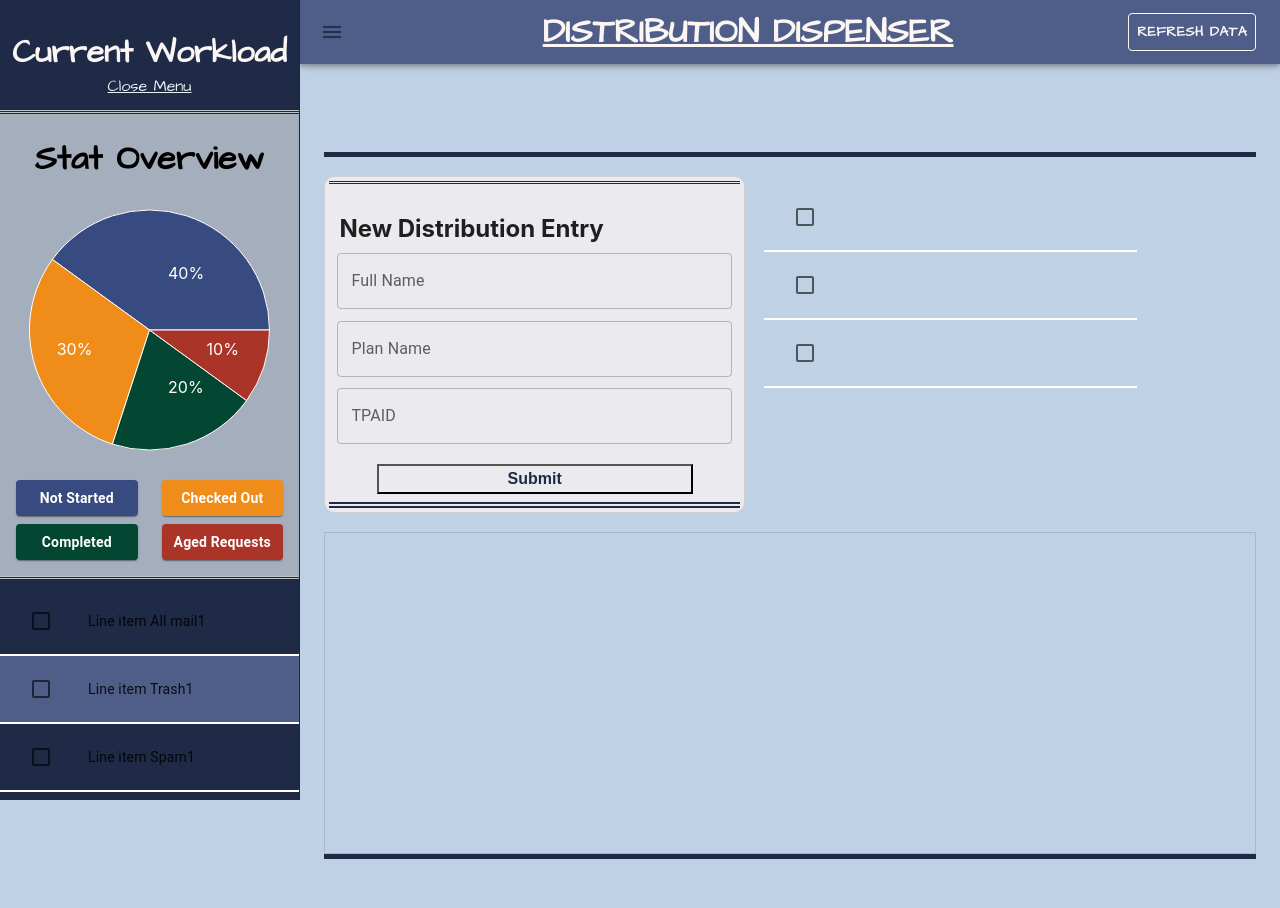
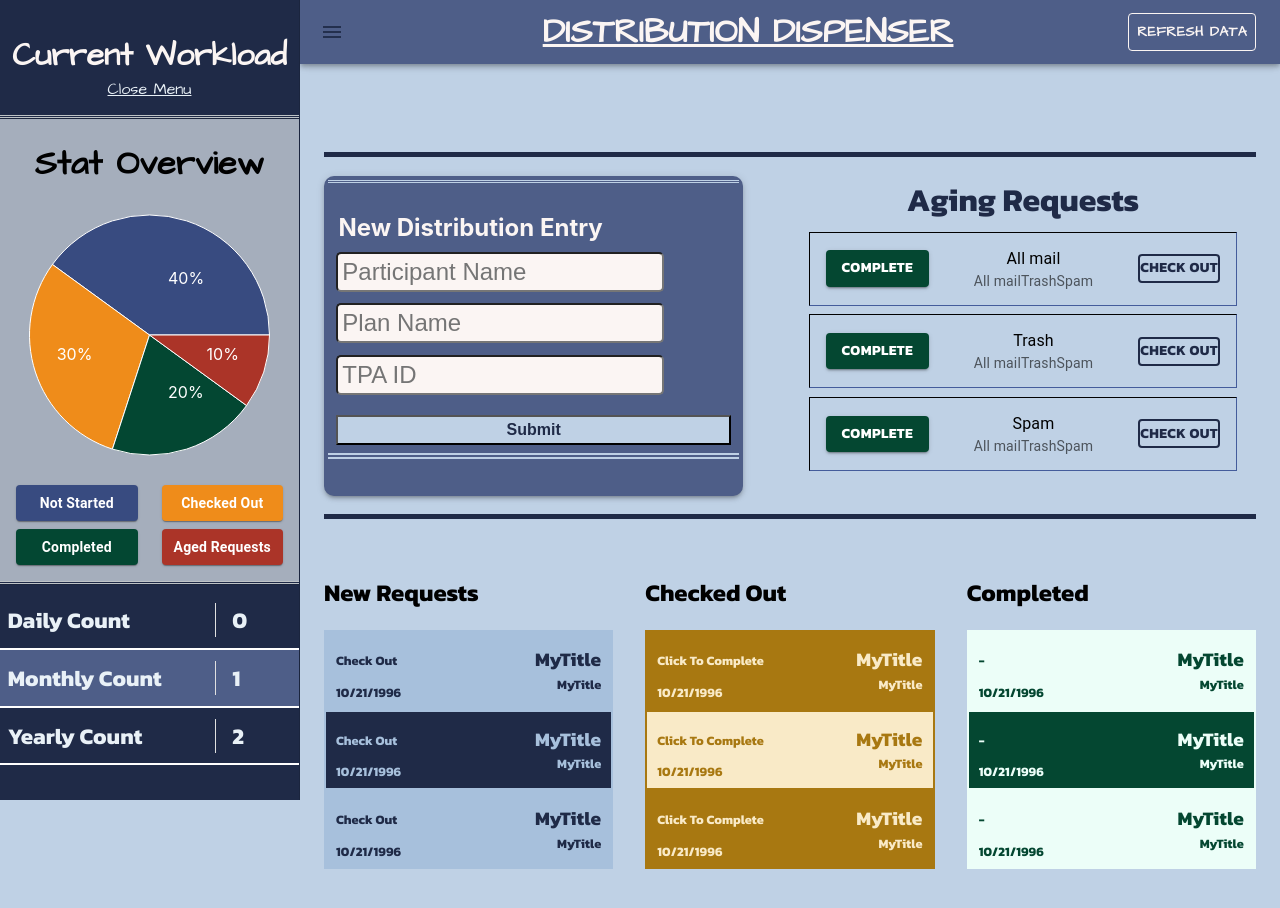
Before and after one commit to ColinJCunningham/dist_distributor, a React (Create React App) app: page / in a window 1280 px wide. Shown: the top 908 px of the page. Built offline with nearby package versions, Linux system fonts and the light colour scheme.

Commit message:
Completion of Main Page

```diff
--- a/package.json
+++ b/package.json
@@ -15,6 +15,7 @@
     "react-dom": "^17.0.2",
     "react-hook-form": "^7.27.1",
     "react-scripts": "5.0.0",
+    "react-window": "^1.8.6",
     "recharts": "^2.1.9",
     "web-vitals": "^2.1.4"
   },
--- a/src/App.css
+++ b/src/App.css
@@ -29,3 +29,8 @@
   font-family: "big";
   src: local("big"), url(../src/Assets/Fonts/big.ttf) format("truetype");
 }
+
+@font-face {
+  font-family: "bold";
+  src: local("bold"), url(../src/Assets/Fonts/bold.ttf) format("truetype");
+}
--- a/src/Components/01-Body/Body_Components/Row_One/dash.js
+++ b/src/Components/01-Body/Body_Components/Row_One/dash.js
@@ -11,24 +11,13 @@ import ListItemText from "@mui/material/ListItemText";
 import ListItemButton from "@mui/material/ListItemButton";
 import Checkbox from "@mui/material/Checkbox";
 import List from "@mui/material/List";
+import Button from "@mui/material/Button";
+import ListItemAvatar from "@mui/material/ListItemAvatar";
+import Avatar from "@mui/material/Avatar";
+import IconButton from "@mui/material/IconButton";
 
 export default function Dash() {
 	const [array, setArray] = React.useState(["All mail", "Trash", "Spam"]);
-
-  const [checked, setChecked] = React.useState([0]);
-
-  const handleToggle = (value) => () => {
-    const currentIndex = checked.indexOf(value);
-    const newChecked = [...checked];
-
-    if (currentIndex === -1) {
-      newChecked.push(value);
-    } else {
-      newChecked.splice(currentIndex, 1);
-    }
-
-    setChecked(newChecked);
-  };
 
 	return (
 		<div
@@ -36,39 +25,49 @@ export default function Dash() {
 			style={{
 				minHeight: "20rem",
 				backgroundColor: "transparent",
-        minWidth: "40%",
-        maxWidth: "50%",
-        margin: "2% 2% 2% 0",
+				width: "50%",
+				margin: "2% 2% 2% 5%",
 				borderRadius: "10px",
-      }}
-      square>
+			}}>
+			<span
+				style={{
+					fontSize: "2rem",
+					fontFamily: "bold, serif",
+					fontWeight: "800",
+					color: "#1f2a47",
+				}}>
+				Aging Requests
+			</span>
 			<List>
 				{array.map((value, index, text) => (
 					<ListItem
-            onClick={(e) => console.log(index)}
 						style={{
-              borderBottom: "2px double white",
+							textAlign: "center",
+							border: "1px inset #1f2a47",
+							marginBottom: "2%",
+						}}
+						key={index}>
+						<Button
+							style={{
+								fontFamily: "bold, serif",
+								fontWeight: "800",
+								backgroundColor: "#044731",
+							}}
+							variant='contained'>
+							Complete
+						</Button>
+						<ListItemText primary={value} secondary={text} />
+						<Button
+							style={{
+								fontFamily: "bold, serif",
+								border: "2px solid #1f2a47",
+								color: "#1f2a47",
+								fontWeight: "900",
 								backgroundColor: "transparent",
-            }}
-            button
-            key={index}>
-            <ListItemButton
-              role={undefined}
-              onClick={handleToggle(value)}
-              dense>
-              <ListItemIcon>
-                <Checkbox
-                  edge='start'
-                  checked={checked.indexOf(value) !== -1}
-                  tabIndex={-1}
-                  disableRipple
-                  inputProps={{
-                    "aria-labelledby": `checkbox-list-label-${value}`,
-                  }}
-                />
-              </ListItemIcon>
-              <ListItemText id={"1"} />
-            </ListItemButton>
+								padding: ".1%",
+							}}>
+							Check Out
+						</Button>
 					</ListItem>
 				))}
 			</List>
--- a/src/Components/01-Body/Body_Components/Row_One/dist.js
+++ b/src/Components/01-Body/Body_Components/Row_One/dist.js
@@ -4,23 +4,32 @@ import { useForm } from "react-hook-form";
 import Box from "@mui/material/Box";
 import Paper from "@mui/material/Paper";
 import Stack from "@mui/material/Stack";
-import TextField from "@mui/material/TextField";
 
 export default function NewDistribution() {
 	const { register, handleSubmit } = useForm();
 	const [data, setData] = useState("");
+	const inputStyle = {
+		marginBottom: "3%",
+		color: "#1f2a47",
+		minWidth: "80%",
+		fontSize: "1.5rem",
+		padding: "1%",
+		backgroundColor: "#fbf5f3",
+		borderRadius: "5px",
+	};
 	return (
 		<Paper
 			onClick={(e) => console.log(1)}
 			style={{
-        minHeight: "20rem",
-        backgroundColor: "#fbf5f3bb",
+				minHeight: "15rem",
+				maxHeight: "20rem",
+				backgroundColor: "#4e5e88",
 				minWidth: "20%",
 				maxWidth: "45%",
 				margin: "2% 2% 2% 0",
 				borderRadius: "10px",
+				color: "#fbf5f3",
 			}}
-      variant='outlined'
 			elevation={3}
 			square>
 			<form
@@ -31,8 +40,9 @@ export default function NewDistribution() {
 				<div
 					style={{
 						padding: "2%",
-            borderTop: "3px double #1f2a47",
-            borderBottom: "6px double #1f2a47",
+						borderTop: "3px double #bed0e5",
+						borderBottom: "6px double #bed0e5",
+						textAlign: "left",
 					}}>
 					<h2
 						style={{
@@ -42,27 +52,21 @@ export default function NewDistribution() {
 						}}>
 						New Distribution Entry
 					</h2>
-          <TextField
-            fullWidth
-            style={{ marginBottom: "3%" }}
+					<input
+						style={inputStyle}
 						label='Full Name'
-            id='fullWidth'
 						{...register("firstName")}
 						placeholder='Participant Name'
 					/>
-          <TextField
-            fullWidth
-            style={{ marginBottom: "3%" }}
+					<input
+						style={inputStyle}
 						label='Plan Name'
-            id='fullWidth'
 						{...register("planName")}
 						placeholder='Plan Name'
 					/>
-          <TextField
-            fullWidth
-            style={{ marginBottom: "3%" }}
+					<input
+						style={inputStyle}
 						label='TPAID'
-            id='fullWidth'
 						{...register("tpaid")}
 						placeholder='TPA ID'
 					/>
@@ -70,12 +74,12 @@ export default function NewDistribution() {
 					<input
 						style={{
 							marginTop: "2%",
-              width: "80%",
+							width: "100%",
 							padding: "1%",
 							fontSize: "1rem",
 							fontWeight: "800",
 							color: "#1f2a47",
-              backgroundColor: "transparent",
+							backgroundColor: "#bfd1e5",
 						}}
 						type='submit'
 					/>
--- /dev/null
+++ b/src/Components/01-Body/Body_Components/Row_Two/list.js
@@ -0,0 +1,103 @@
+import * as React from "react";
+import List from "@mui/material/List";
+import ListItem from "@mui/material/ListItem";
+import ListItemButton from "@mui/material/ListItemButton";
+import ListItemIcon from "@mui/material/ListItemIcon";
+import ListItemText from "@mui/material/ListItemText";
+import Checkbox from "@mui/material/Checkbox";
+import IconButton from "@mui/material/IconButton";
+import CommentIcon from "@mui/icons-material/Comment";
+import Typography from "@mui/material/Typography";
+import Button from "@mui/material/Button";
+import Stack from "@mui/material/Stack";
+
+export default function ListTemplate(props) {
+	console.log(props);
+	const primarycolor = props.primary;
+	const secondarycolor = props.secondary;
+	const [array, setArray] = React.useState(["All mail", "Trash", "Spam"]);
+	return (
+		<List style={{ width: "100%" }}>
+			<h2
+				style={{
+					fontFamily: "bold, serif",
+					borderBottom: "2px solid #1f2a47`",
+					textAlign: "left",
+				}}>
+				{props.title}
+			</h2>
+			{array.map((value, index, text) => (
+				<ListItem
+					onClick={(e) => console.log(index)}
+					style={{
+						border: "2px double",
+						borderColor: primarycolor,
+						backgroundColor: `${
+							index % 2 == 0 ? primarycolor : secondarycolor
+						}`,
+						padding: "0 10px 0 10px",
+						color: `${index % 2 == 0 ? secondarycolor : primarycolor}`,
+					}}
+					button
+					key={index}>
+					<ListItemIcon>
+						<ListItemText
+							disableTypography
+							style={{
+								textAlign: "left",
+								color: `${index % 2 == 0 ? secondarycolor : primarycolor}`,
+							}}
+							id={`checkbox-list-label-${value}`}
+							primary={
+								<p
+									style={{
+										fontFamily: "bold, serif",
+										fontSize: ".8em",
+										color: `${index % 2 == 0 ? secondarycolor : primarycolor}`,
+									}}>
+									{props.text}
+								</p>
+							}
+							secondary={
+								<Typography
+									style={{
+										fontFamily: "bold, serif",
+										fontSize: ".8em",
+										color: `${index % 2 == 0 ? secondarycolor : primarycolor}`,
+									}}>
+									10/21/1996
+								</Typography>
+							}
+						/>
+					</ListItemIcon>
+
+					<ListItemText
+						disableTypography
+						style={{
+							textAlign: "right",
+						}}
+						id={`checkbox-list-label-${value}`}
+						primary={
+							<Typography
+								style={{
+									fontFamily: "bold, serif",
+									fontSize: "1.2em",
+								}}>
+								MyTitle
+							</Typography>
+						}
+						secondary={
+							<Typography
+								style={{
+									fontFamily: "bold, serif",
+									fontSize: ".8em",
+								}}>
+								MyTitle
+							</Typography>
+						}
+					/>
+				</ListItem>
+			))}
+		</List>
+	);
+}
--- /dev/null
+++ b/src/Components/01-Body/Body_Components/Row_Two/main.js
@@ -0,0 +1,33 @@
+import * as React from "react";
+import Box from "@mui/material/Box";
+import Paper from "@mui/material/Paper";
+import Stack from "@mui/material/Stack";
+import ListTemplate from "./list";
+
+export default function RowTwo() {
+	return (
+		<Stack
+			style={{ marginTop: "3%" }}
+			direction={{ xs: "column", sm: "row" }}
+			spacing={{ xs: 1, sm: 2, md: 4 }}>
+			<ListTemplate
+				title='New Requests'
+				primary='#A7C0DC'
+				secondary='#1F2A47'
+				text='Check Out'
+			/>
+			<ListTemplate
+				title='Checked Out'
+				primary='#A87811'
+				secondary='#F9EAC7'
+				text='Click To Complete'
+			/>
+			<ListTemplate
+				title='Completed'
+				primary='#ECFEF8'
+				secondary='#044731'
+				text='-'
+			/>
+		</Stack>
+	);
+}
--- a/src/Components/01-Body/Nav_Components/list.js
+++ b/src/Components/01-Body/Nav_Components/list.js
@@ -16,7 +16,6 @@ export default function ChartKey() {
   }));
 
   // const COLORS = ["#1f2a47", "#EF8C1A", "#034732", "#AB3428"];
-
   return (
     <Grid container rowSpacing={1} columnSpacing={{ xs: 1, sm: 2, md: 3 }}>
       <Grid item xs={6}>
--- a/src/Components/01-Body/Nav_Components/next.js
+++ b/src/Components/01-Body/Nav_Components/next.js
@@ -1,68 +1,49 @@
 import * as React from "react";
-import { styled } from "@mui/material/styles";
-import InputLabel from "@mui/material/InputLabel";
-import MenuItem from "@mui/material/MenuItem";
-import FormControl from "@mui/material/FormControl";
-import Select from "@mui/material/Select";
-import NativeSelect from "@mui/material/NativeSelect";
-import InputBase from "@mui/material/InputBase";
+import Box from "@mui/material/Box";
+import Paper from "@mui/material/Paper";
+import Stack from "@mui/material/Stack";
+import ListItem from "@mui/material/ListItem";
+import List from "@mui/material/List";
+import ListItemIcon from "@mui/material/ListItemIcon";
+import ListItemText from "@mui/material/ListItemText";
+import ListItemButton from "@mui/material/ListItemButton";
+import Button from "@mui/material/Button";
+import Typography from "@mui/material/Typography";
+import Divider from "@mui/material/Divider";
 
-const BootstrapInput = styled(InputBase)(({ theme }) => ({
-  "label + &": {
-    marginTop: theme.spacing(3),
-  },
-  "& .MuiInputBase-input": {
-    borderRadius: 4,
-    position: "relative",
-    backgroundColor: theme.palette.background.paper,
-    border: "1px solid #ced4da",
-    fontSize: 16,
-    padding: "10px 26px 10px 12px",
-    transition: theme.transitions.create(["border-color", "box-shadow"]),
-    // Use the system font instead of the default Roboto font.
-    fontFamily: [
-      "-apple-system",
-      "BlinkMacSystemFont",
-      '"Segoe UI"',
-      "Roboto",
-      '"Helvetica Neue"',
-      "Arial",
-      "sans-serif",
-      '"Apple Color Emoji"',
-      '"Segoe UI Emoji"',
-      '"Segoe UI Symbol"',
-    ].join(","),
-    "&:focus": {
-      borderRadius: 4,
-      borderColor: "#80bdff",
-      boxShadow: "0 0 0 0.2rem rgba(0,123,255,.25)",
-    },
-  },
-}));
-
-export default function NextUp() {
-  const [age, setAge] = React.useState("");
-  const handleChange = (event) => {
-    setAge(event.target.value);
-  };
-  return (
-    <div>
-      <FormControl sx={{ m: 1 }} variant='standard'>
-        <InputLabel id='demo-customized-select-label'>Age</InputLabel>
-        <Select
-          labelId='demo-customized-select-label'
-          id='demo-customized-select'
-          value={age}
-          onChange={handleChange}
-          input={<BootstrapInput />}>
-          <MenuItem value=''>
-            <em>None</em>
-          </MenuItem>
-          <MenuItem value={10}>Ten</MenuItem>
-          <MenuItem value={20}>Twenty</MenuItem>
-          <MenuItem value={30}>Thirty</MenuItem>
-        </Select>
-      </FormControl>
-    </div>
-  );
+export default function Next() {
+	const [array, setArray] = React.useState(["All mail", "Trash", "Spam"]);
+	const time = ["Daily Count", "Monthly Count", "Yearly Count"];
+	return (
+		<List style={{ color: "#e9f1f7", fontFamily: "bold, serif" }}>
+			{array.map((value, index, text) => (
+				<ListItem
+					onClick={(e) => console.log(index)}
+					style={{
+						borderBottom: "2px double white",
+						backgroundColor: `${index % 2 == 0 ? "#1F2A47" : "#4e5e88"}`,
+						paddingLeft: "5px",
+					}}
+					button
+					key={index}>
+					<Stack
+						style={{ width: "100%", padding: "1%" }}
+						direction='row'
+						divider={
+							<Divider
+								style={{ background: "white" }}
+								orientation='vertical'
+								flexItem
+							/>
+						}
+						spacing={2}>
+						<div style={{ width: "80%", fontSize: "1.4rem" }}>
+							{time[index]}
+						</div>
+						<div style={{ width: "20%", fontSize: "1.4rem" }}>{index}</div>
+					</Stack>
+				</ListItem>
+			))}
+		</List>
+	);
 }
--- a/src/Components/01-Body/Nav_Components/piechart.js
+++ b/src/Components/01-Body/Nav_Components/piechart.js
@@ -1,22 +1,5 @@
 import React from "react";
-import {
-  PieChart,
-  Pie,
-  Legend,
-  Tooltip,
-  ResponsiveContainer,
-  Cell,
-} from "recharts";
-import { styled } from "@mui/material/styles";
-import List from "@mui/material/List";
-import ListItem from "@mui/material/ListItem";
-import ListItemText from "@mui/material/ListItemText";
-import Avatar from "@mui/material/Avatar";
-import IconButton from "@mui/material/IconButton";
-import FormGroup from "@mui/material/FormGroup";
-import FormControlLabel from "@mui/material/FormControlLabel";
-import Checkbox from "@mui/material/Checkbox";
-import Grid from "@mui/material/Grid";
+import { PieChart, Pie, ResponsiveContainer, Cell } from "recharts";
 import Typography from "@mui/material/Typography";
 import ChartKey from "./list";
 
@@ -26,9 +9,6 @@ const data = [
 	{ name: "Completed", value: 200 },
 	{ name: "Aged Requests", value: 100 },
 ];
-const Demo = styled("div")(({ theme }) => ({
-  backgroundColor: theme.palette.background.paper,
-}));
 
 const COLORS = ["#384B80", "#EF8C1A", "#034732", "#AB3428"];
 
@@ -61,8 +41,6 @@ const renderCustomizedLabel = ({
 };
 
 export default function Chart() {
-  const [dense, setDense] = React.useState(false);
-  const [secondary, setSecondary] = React.useState(false);
 	return (
 		<div
 			style={{
--- a/src/Components/01-Body/index.js
+++ b/src/Components/01-Body/index.js
@@ -1,32 +1,21 @@
 import * as React from "react";
-import { styled, useTheme } from "@mui/material/styles";
+//Material UI
+import { styled } from "@mui/material/styles";
 import Box from "@mui/material/Box";
 import Drawer from "@mui/material/Drawer";
-import CssBaseline from "@mui/material/CssBaseline";
 import MuiAppBar from "@mui/material/AppBar";
 import Toolbar from "@mui/material/Toolbar";
-import List from "@mui/material/List";
 import Typography from "@mui/material/Typography";
 import Divider from "@mui/material/Divider";
 import MenuIcon from "@mui/icons-material/Menu";
-import ChevronLeftIcon from "@mui/icons-material/ChevronLeft";
-import ChevronRightIcon from "@mui/icons-material/ChevronRight";
-import ListItem from "@mui/material/ListItem";
-import ListItemIcon from "@mui/material/ListItemIcon";
-import ListItemText from "@mui/material/ListItemText";
-import InboxIcon from "@mui/icons-material/MoveToInbox";
-import MailIcon from "@mui/icons-material/Mail";
-import Chart from "../01-Body/Nav_Components/piechart";
-import RowOne from "../01-Body/Body_Components/Row_One/main";
 import Button from "@mui/material/Button";
 import Stack from "@mui/material/Stack";
-import ListItemButton from "@mui/material/ListItemButton";
-import Checkbox from "@mui/material/Checkbox";
-import Paper from "@mui/material/Paper";
 import IconButton from "@mui/material/IconButton";
-import CommentIcon from "@mui/icons-material/Comment";
-
-const drawerWidth = 300;
+//Components
+import Chart from "../01-Body/Nav_Components/piechart";
+import Next from "../01-Body/Nav_Components/next";
+import RowOne from "../01-Body/Body_Components/Row_One/main";
+import RowTwo from "../01-Body/Body_Components/Row_Two/main";
 
 const Main = styled("main", { shouldForwardProp: (prop) => prop !== "open" })(
 	({ theme, open }) => ({
@@ -36,7 +25,7 @@ const Main = styled("main", { shouldForwardProp: (prop) => prop !== "open" })(
 			easing: theme.transitions.easing.sharp,
 			duration: theme.transitions.duration.leavingScreen,
 		}),
-    marginLeft: `-${drawerWidth}px`,
+		marginLeft: `-300px`,
 		...(open && {
 			transition: theme.transitions.create("margin", {
 				easing: theme.transitions.easing.easeOut,
@@ -55,8 +44,8 @@ const AppBar = styled(MuiAppBar, {
 		duration: theme.transitions.duration.leavingScreen,
 	}),
 	...(open && {
-    width: `calc(100% - ${drawerWidth}px)`,
-    marginLeft: `${drawerWidth}px`,
+		width: `calc(100% - 300px)`,
+		marginLeft: `300px`,
 		transition: theme.transitions.create(["margin", "width"], {
 			easing: theme.transitions.easing.easeOut,
 			duration: theme.transitions.duration.enteringScreen,
@@ -74,7 +63,6 @@ const DrawerHeader = styled("div")(({ theme }) => ({
 }));
 
 export default function MainDrawer() {
-  const theme = useTheme();
 	const [open, setOpen] = React.useState(true);
 
 	const handleDrawerOpen = () => {
@@ -84,23 +72,6 @@ export default function MainDrawer() {
 	const handleDrawerClose = () => {
 		setOpen(false);
 	};
-
-  const [checked, setChecked] = React.useState([0]);
-
-  const handleToggle = (value) => () => {
-    const currentIndex = checked.indexOf(value);
-    const newChecked = [...checked];
-
-    if (currentIndex === -1) {
-      newChecked.push(value);
-    } else {
-      newChecked.splice(currentIndex, 1);
-    }
-
-    setChecked(newChecked);
-  };
-
-  const [array, setArray] = React.useState(["All mail", "Trash", "Spam"]);
 
 	const spacer = {
 		width: "100%",
@@ -154,11 +125,10 @@ export default function MainDrawer() {
 			<Drawer
 				style={{ height: "70%", backgroundColor: "#bfd1e5", marginTop: "10%" }}
 				sx={{
-          width: drawerWidth,
+					width: 300,
 					flexShrink: 0,
-
 					"& .MuiDrawer-paper": {
-            width: drawerWidth,
+						width: 300,
 						boxSizing: "border-box",
 						maxHeight: "100%",
 						backgroundColor: "#1F2A47",
@@ -205,56 +175,15 @@ export default function MainDrawer() {
 				<Divider
 					style={{ borderTop: "3px double #bec3c6", color: "#bec3c6" }}
 				/>
-        <List>
-          {array.map((value, index, text) => (
-            <ListItem
-              onClick={(e) => console.log(index)}
-              style={{
-                borderBottom: "2px double white",
-                backgroundColor: `${index % 2 == 0 ? "#1F2A47" : "#4e5e88"}`,
-              }}
-              button
-              key={index}>
-              <ListItemButton
-                role={undefined}
-                onClick={handleToggle(value)}
-                dense>
-                <ListItemIcon>
-                  <Checkbox
-                    edge='start'
-                    checked={checked.indexOf(value) !== -1}
-                    tabIndex={-1}
-                    disableRipple
-                    inputProps={{
-                      "aria-labelledby": `checkbox-list-label-${value}`,
-                    }}
-                  />
-                </ListItemIcon>
-                <ListItemText
-                  id={`checkbox-list-label-${value}`}
-                  primary={`Line item ${value + 1}`}
-                />
-              </ListItemButton>
-            </ListItem>
-          ))}
-        </List>
+				<Next />
 			</Drawer>
 			<Main style={{ marginTop: "5%" }} open={open}>
 				<DrawerHeader />
 				<div style={spacer} />
 				<Stack>
 					<RowOne />
-          <Paper
-            style={{
-              minHeight: "20rem",
-              backgroundColor: "transparent",
-            }}
-            variant='outlined'
-            elevation={3}
-            square>
-            {" "}
-          </Paper>
 					<div style={spacer} />
+					<RowTwo />
 				</Stack>
 			</Main>
 		</Box>
```
Also changed, not shown: src/Assets/Fonts/bold.ttf (added), 1 other file (tests, documents, lock files or other folders). Lines whose indentation alone changed are shown as unchanged.
